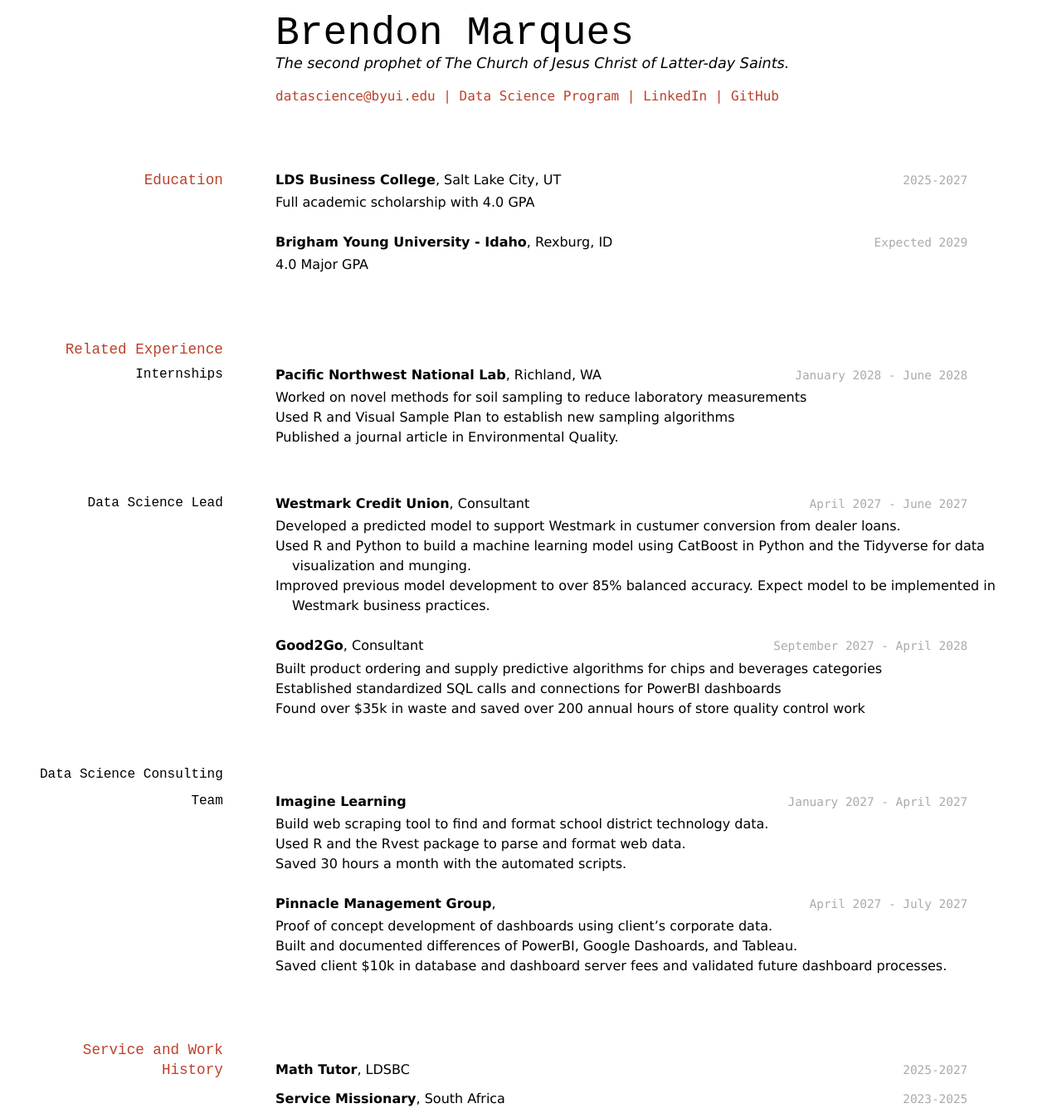
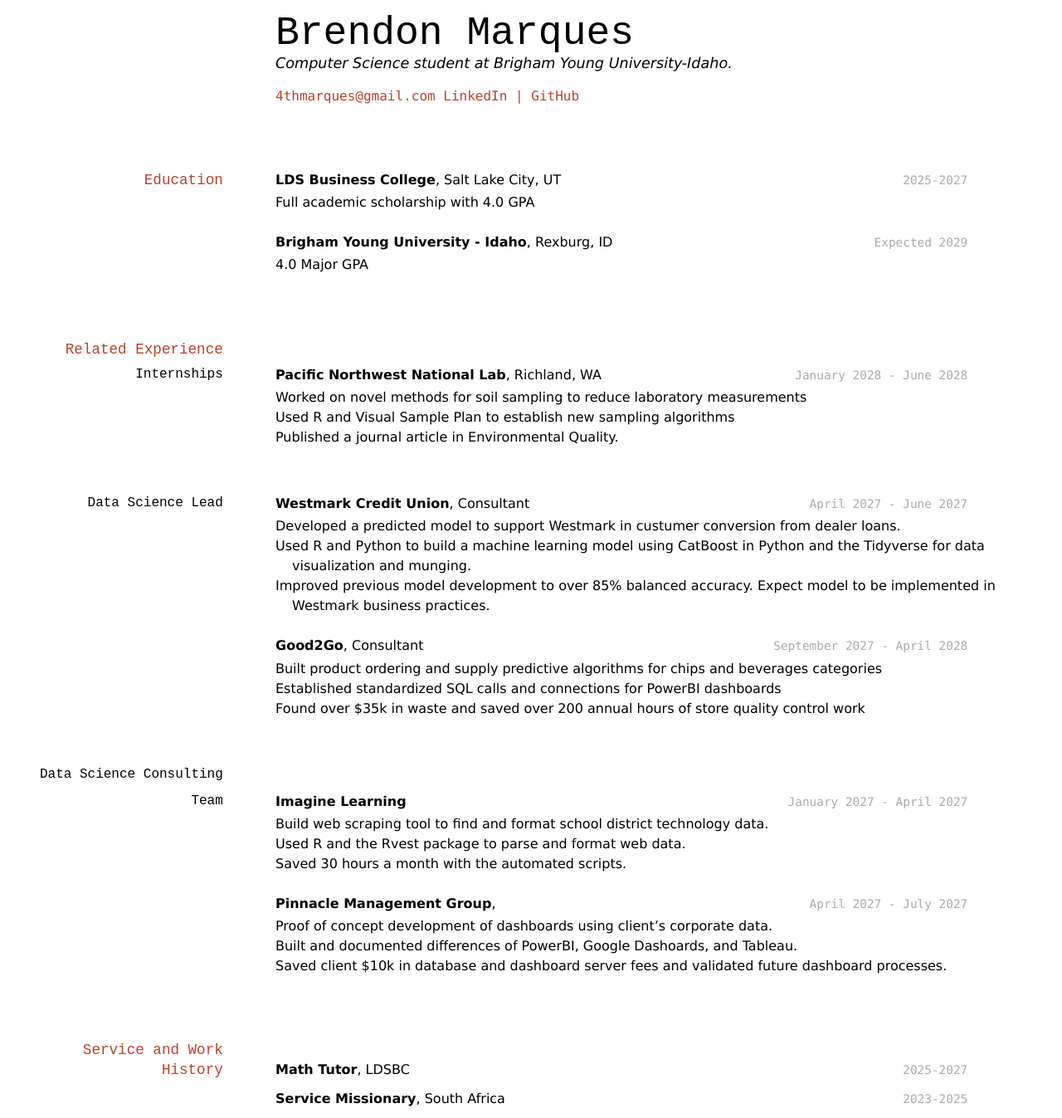
Before and after one commit to byuids-resumes/marquesb_resume, a Jekyll site: the page built from docs/index.md, in a window 1280 px wide. Shown: the whole page at 83% size. Built offline with Jekyll 4.4.1, drawn with Linux system fonts in a browser that asks for light colours.

Commit message:
Changed links

```diff
--- a/docs/index.md
+++ b/docs/index.md
@@ -3,16 +3,13 @@ layout: cv
 title: Brendon Marques' Resume
 ---
 # Brendon Marques
-The second prophet of The Church of Jesus Christ of Latter-day Saints.
+Computer Science student at Brigham Young University-Idaho.
 
 <div id="webaddress">
-<a href="datascience@byui.edu">datascience@byui.edu</a>
-| <a href="https://byuidatascience.github.io/development.html">Data Science Program</a>
-| <a href="https://www.linkedin.com/groups/13537407/">LinkedIn</a>
-| <a href="https://github.com/byuids-resumes">GitHub</a>
+<a href="4thmarques@gmail.com">4thmarques@gmail.com</a>
+<a href="www.linkedin.com/in/brendonmarques">LinkedIn</a>
+| <a href="https://github.com/marqzbrendon">GitHub</a>
 </div>
-
-<!-- https://www.monique.tech/the-art-of-markdown -->
 
 ## Education
 
```
